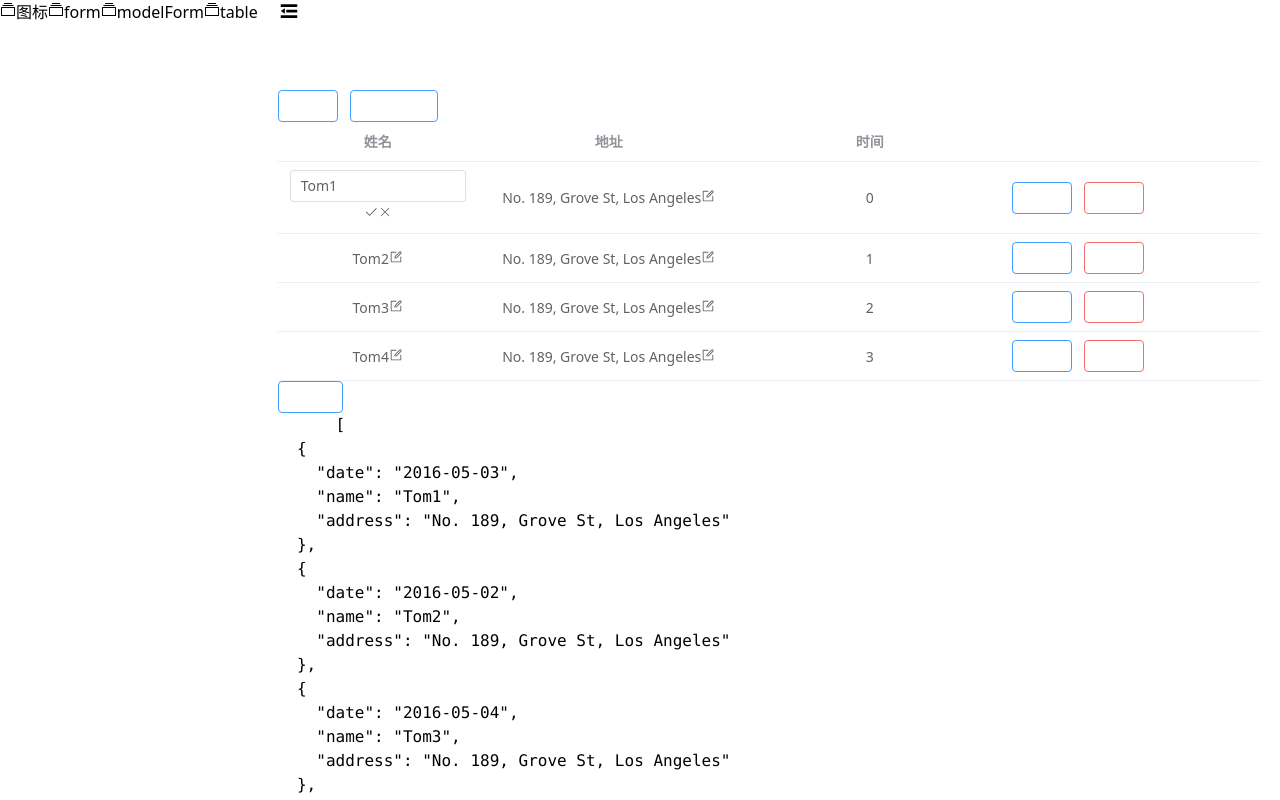
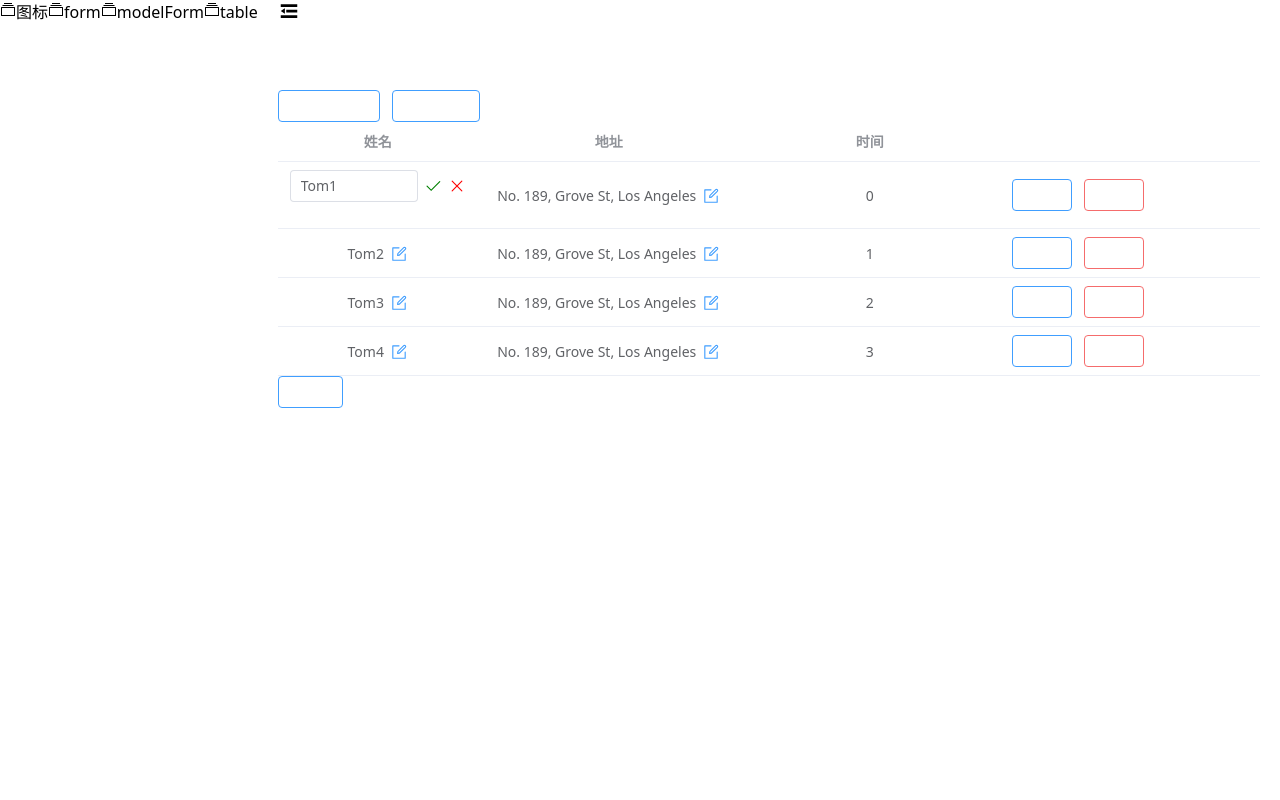
Before and after one commit to nmy0808/nmy-element-ui, a Vue app: page /table in a window 1280 px wide. Both pictures are taken after a click on the element 395 px from the left and 186 px from the top of the page. Built offline with nearby package versions, Linux system fonts and the light colour scheme.

Commit message:
feat: 增加NTable组件开启编辑时的验证功能

```diff
--- a/src/components/nTable/src/index.vue
+++ b/src/components/nTable/src/index.vue
@@ -4,6 +4,7 @@ import { ITableOptions } from './types/options'
 import NIcon from '@/components/cIcon/index.vue'
 import { ElFormType } from '@/components/nForm/src/types/elForm'
 import cloneDeep from 'lodash/cloneDeep'
+import isEqual from 'lodash/isEqual'
 
 const props = defineProps({
   options: {
@@ -13,6 +14,11 @@ const props = defineProps({
   data: {
     type: Array,
     required: true
+  },
+  // 单独配置表格操作项
+  actionTableColumnOptions: {
+    type: Object,
+    default: () => ({})
   }
 })
 
@@ -62,7 +68,8 @@ const handleActiveEdit = (scope: any) => {
 }
 
 // 单元格: 点击单元格确认编辑
-const handleConfirm = (scope: any) => {
+const handleConfirm = async (scope: any) => {
+  await validate()
   activeColEditId.value = -1
   activeRowIndex.value = -1
   const index = scope.$index
@@ -74,8 +81,14 @@ const handleConfirm = (scope: any) => {
     index,
     data: cloneDeep(dataClone.value)
   }
+  const flag = isEqual(row, oldRow)
+  // 只有修改了数据, 才会触发事件
+  if (!flag) {
     emit('confirm', payload)
     return payload
+  } else {
+    return null
+  }
 }
 
 // 行 和 单元格: 点击取消编辑
@@ -86,9 +99,11 @@ const handleCancel = () => {
   dataClone.value = cloneDeep(props.data)
 }
 // 行: 确定当前行编辑
-const confirmRowEdit = () => {
+const confirmRowEdit = async () => {
+  await validate()
   const $index = activeRowIndex.value
-  const scope = { $index, row: dataClone.value[$index] }
+  const row = dataClone.value[$index]
+  const scope = { $index, row }
   return handleConfirm(scope)
 }
 
@@ -97,7 +112,33 @@ const handleRowClick = (row: any, column: any) => {
   console.log(row)
   console.log(column)
 }
-
+// 验证当前行
+function validate() {
+  let formRefList = []
+  const promiseList: Promise<any>[] = []
+  if (Array.isArray(formRef.value)) {
+    formRefList = formRef.value
+  } else {
+    formRef.value && formRefList.push(formRef.value)
+  }
+  formRefList.forEach((formRef) => {
+    const promise = new Promise((resolve, reject) => {
+      ;(formRef as ElFormType).validate((valid) => {
+        if (valid) {
+          resolve(valid)
+        } else {
+          reject(valid)
+        }
+      })
+    })
+    promiseList.push(promise)
+  })
+  return new Promise((resolve, reject) => {
+    Promise.all(promiseList).then((_) => {
+      resolve(true)
+    })
+  })
+}
 defineExpose({
   activeRowEditByIndex,
   confirmRowEdit,
@@ -130,6 +171,9 @@ defineExpose({
                 activeRowIndex === scope.$index)
             "
           >
+            <el-form :model="dataClone[scope.$index]" ref="formRef">
+              <el-form-item :prop="item.prop" :rules="item.rules as any || []">
+                <div class="col-edit-box">
                   <slot
                     v-if="item.editSlot"
                     :name="item.editSlot"
@@ -145,14 +189,21 @@ defineExpose({
                     <NIcon
                       icon="check"
                       @click.stop="handleConfirm(scope)"
-                class="icon-edit"
+                      :size="18"
+                      color="green"
+                      class="icon"
                     ></NIcon>
                     <NIcon
                       icon="close"
                       @click.stop="handleCancel"
-                class="icon-edit"
+                      :size="18"
+                      color="red"
+                      class="icon"
                     ></NIcon>
                   </template>
+                </div>
+              </el-form-item>
+            </el-form>
           </template>
           <!-- 当前没有开启编辑的状态 -->
           <template v-else>
@@ -170,15 +221,17 @@ defineExpose({
             <!--  编辑按钮 -->
             <NIcon
               v-if="item.editable"
+              class="icon-edit icon"
               icon="edit"
+              :size="18"
+              color="#409eff"
               @click.stop="handleActiveEdit(scope)"
-              class="icon-edit"
             ></NIcon>
           </template>
         </template>
       </el-table-column>
     </template>
-    <el-table-column>
+    <el-table-column v-bind="actionTableColumnOptions">
       <template #default="scope">
         <!-- 如果当前开启了行编辑, 当前行显示 取消保存 按钮 -->
         <template v-if="activeRowIndex === scope.$index">
@@ -202,8 +255,15 @@ defineExpose({
 </template>
 
 <style scoped lang="scss">
-.icon-edit {
+.col-edit-box {
+  display: flex;
+  align-items: center;
+}
+.icon {
   cursor: pointer;
+  position: relative;
+  top: 4px;
+  margin-left: 6px;
 }
 </style>
 <script lang="ts">
--- a/src/components/nTable/src/types/options.ts
+++ b/src/components/nTable/src/types/options.ts
@@ -1,9 +1,13 @@
+import { RuleItem } from './rules'
+
 export interface ITableOptions {
   label: string
   prop?: string
+  type?: string
   width?: string | number
   align?: 'left' | 'center' | 'right'
   slot?: string
   editable?: boolean // 当前单元格是否支持编辑
   editSlot?: string // 当前单元格表单编辑插槽
+  rules?: RuleItem[] // 开启单元格编辑验证
 }
--- /dev/null
+++ b/src/components/nTable/src/types/rules.ts
@@ -0,0 +1,212 @@
+// >>>>> Rule
+// Modified from https://github.com/yiminghe/async-validator/blob/0d51d60086a127b21db76f44dff28ae18c165c47/src/index.d.ts
+export type RuleType =
+  | 'string'
+  | 'number'
+  | 'boolean'
+  | 'method'
+  | 'regexp'
+  | 'integer'
+  | 'float'
+  | 'array'
+  | 'object'
+  | 'enum'
+  | 'date'
+  | 'url'
+  | 'hex'
+  | 'email'
+  | 'pattern'
+  | 'any'
+
+export interface ValidateOption {
+  // whether to suppress internal warning
+  suppressWarning?: boolean
+
+  // whether to suppress validator error
+  suppressValidatorError?: boolean
+
+  // when the first validation rule generates an error stop processed
+  first?: boolean
+
+  // when the first validation rule of the specified field generates an error stop the field processed, 'true' means all fields.
+  firstFields?: boolean | string[]
+
+  messages?: Partial<ValidateMessages>
+
+  /** The name of rules need to be trigger. Will validate all rules if leave empty */
+  keys?: string[]
+
+  error?: (rule: InternalRuleItem, message: string) => ValidateError
+}
+
+export type SyncErrorType = Error | string
+export type SyncValidateResult = boolean | SyncErrorType | SyncErrorType[]
+export type ValidateResult = void | Promise<void> | SyncValidateResult
+
+export interface RuleItem {
+  type?: RuleType // default type is 'string'
+  required?: boolean
+  pattern?: RegExp | string
+  min?: number // Range of type 'string' and 'array'
+  max?: number // Range of type 'string' and 'array'
+  len?: number // Length of type 'string' and 'array'
+  enum?: Array<string | number | boolean | null | undefined> // possible values of type 'enum'
+  whitespace?: boolean
+  fields?: Record<string, Rule> // ignore when without required
+  options?: ValidateOption
+  defaultField?: Rule // 'object' or 'array' containing validation rules
+  trigger: ('change' | 'blur') | string[]
+  transform?: (value: Value) => Value
+  message?: string | ((a?: string) => string)
+  asyncValidator?: (
+    rule: InternalRuleItem,
+    value: Value,
+    callback: (error?: string | Error) => void,
+    source: Values,
+    options: ValidateOption
+  ) => void | Promise<void>
+  validator?: (
+    rule: InternalRuleItem,
+    value: Value,
+    callback: (error?: string | Error) => void,
+    source: Values,
+    options: ValidateOption
+  ) => SyncValidateResult | void
+}
+
+export type Rule = RuleItem | RuleItem[]
+
+export type Rules = Record<string, Rule>
+
+/**
+ *  Rule for validating a value exists in an enumerable list.
+ *
+ *  @param rule The validation rule.
+ *  @param value The value of the field on the source object.
+ *  @param source The source object being validated.
+ *  @param errors An array of errors that this rule may add
+ *  validation errors to.
+ *  @param options The validation options.
+ *  @param options.messages The validation messages.
+ *  @param type Rule type
+ */
+export type ExecuteRule = (
+  rule: InternalRuleItem,
+  value: Value,
+  source: Values,
+  errors: string[],
+  options: ValidateOption,
+  type?: string
+) => void
+
+/**
+ *  Performs validation for any type.
+ *
+ *  @param rule The validation rule.
+ *  @param value The value of the field on the source object.
+ *  @param callback The callback function.
+ *  @param source The source object being validated.
+ *  @param options The validation options.
+ *  @param options.messages The validation messages.
+ */
+export type ExecuteValidator = (
+  rule: InternalRuleItem,
+  value: Value,
+  callback: (error?: string[]) => void,
+  source: Values,
+  options: ValidateOption
+) => void
+
+// >>>>> Message
+type ValidateMessage<T extends any[] = unknown[]> =
+  | string
+  | ((...args: T) => string)
+type FullField = string | undefined
+type EnumString = string | undefined
+type Pattern = string | RegExp | undefined
+type Range = number | undefined
+type Type = string | undefined
+
+export interface ValidateMessages {
+  default?: ValidateMessage
+  required?: ValidateMessage<[FullField]>
+  enum?: ValidateMessage<[FullField, EnumString]>
+  whitespace?: ValidateMessage<[FullField]>
+  date?: {
+    format?: ValidateMessage
+    parse?: ValidateMessage
+    invalid?: ValidateMessage
+  }
+  types?: {
+    string?: ValidateMessage<[FullField, Type]>
+    method?: ValidateMessage<[FullField, Type]>
+    array?: ValidateMessage<[FullField, Type]>
+    object?: ValidateMessage<[FullField, Type]>
+    number?: ValidateMessage<[FullField, Type]>
+    date?: ValidateMessage<[FullField, Type]>
+    boolean?: ValidateMessage<[FullField, Type]>
+    integer?: ValidateMessage<[FullField, Type]>
+    float?: ValidateMessage<[FullField, Type]>
+    regexp?: ValidateMessage<[FullField, Type]>
+    email?: ValidateMessage<[FullField, Type]>
+    url?: ValidateMessage<[FullField, Type]>
+    hex?: ValidateMessage<[FullField, Type]>
+  }
+  string?: {
+    len?: ValidateMessage<[FullField, Range]>
+    min?: ValidateMessage<[FullField, Range]>
+    max?: ValidateMessage<[FullField, Range]>
+    range?: ValidateMessage<[FullField, Range, Range]>
+  }
+  number?: {
+    len?: ValidateMessage<[FullField, Range]>
+    min?: ValidateMessage<[FullField, Range]>
+    max?: ValidateMessage<[FullField, Range]>
+    range?: ValidateMessage<[FullField, Range, Range]>
+  }
+  array?: {
+    len?: ValidateMessage<[FullField, Range]>
+    min?: ValidateMessage<[FullField, Range]>
+    max?: ValidateMessage<[FullField, Range]>
+    range?: ValidateMessage<[FullField, Range, Range]>
+  }
+  pattern?: {
+    mismatch?: ValidateMessage<[FullField, Value, Pattern]>
+  }
+}
+
+export interface InternalValidateMessages extends ValidateMessages {
+  clone: () => InternalValidateMessages
+}
+
+// >>>>> Values
+export type Value = any
+export type Values = Record<string, Value>
+
+// >>>>> Validate
+export interface ValidateError {
+  message?: string
+  fieldValue?: Value
+  field?: string
+}
+
+export type ValidateFieldsError = Record<string, ValidateError[]>
+
+export type ValidateCallback = (
+  errors: ValidateError[] | null,
+  fields: ValidateFieldsError | Values
+) => void
+
+export interface RuleValuePackage {
+  rule: InternalRuleItem
+  value: Value
+  source: Values
+  field: string
+}
+
+export interface InternalRuleItem extends Omit<RuleItem, 'validator'> {
+  field?: string
+  fullField?: string
+  fullFields?: string[]
+  validator?: RuleItem['validator'] | ExecuteValidator
+}
--- a/src/views/table/index.vue
+++ b/src/views/table/index.vue
@@ -1,6 +1,7 @@
 <script setup lang="ts">
 import { ITableOptions } from '@/components/nTable/src/types/options'
 import NTable from '@/components/nTable/src/index.vue'
+import { ElForm } from 'element-plus'
 const data = ref([
   {
     date: '2016-05-03',
@@ -30,14 +31,19 @@ const options = ref<ITableOptions[]>([
     width: '200px',
     align: 'center',
     editable: true,
-    editSlot: 'edit_name'
+    editSlot: 'edit_name',
+    rules: [{ required: true, message: 'name~~', trigger: ['change', 'blur'] }]
   },
   {
     label: '地址',
     prop: 'address',
     width: '',
     align: 'center',
-    editable: true
+    editable: true,
+    rules: [
+      { required: true, message: 'required ~~', trigger: ['change', 'blur'] },
+      { min: 2, max: 6, message: '2 ~ 6', trigger: ['change', 'blur'] }
+    ]
   },
   {
     label: '时间',
@@ -46,12 +52,6 @@ const options = ref<ITableOptions[]>([
     align: 'center',
     slot: 'date'
   }
-  // {
-  //   label: '操作',
-  //   width: '',
-  //   align: 'center',
-  //   slot: 'action'
-  // }
 ])
 const tableRef = ref<InstanceType<typeof NTable> | null>(null)
 const handleActiveRow = () => {
@@ -67,11 +67,28 @@ const handleConfirm = (data: any) => {
 const handleEditRow = (index: number) => {
   tableRef.value?.activeRowEditByIndex(index)
 }
+
+const name = ref('')
+
+const params = ref({
+  name: ''
+})
+const demoFormRef = ref<InstanceType<typeof ElForm> | null>(null)
+
+const demoReset = () => {
+  demoFormRef.value?.resetFields()
+}
+const demoRules = {
+  name: [{ required: true, message: 'name~~', trigger: ['change', 'blur'] }]
+}
+const nameRules = [
+  { required: true, message: 'name~~', trigger: ['change', 'blur'] }
+]
 </script>
 
 <template>
   <div class="">
-    <el-button type="primary" @click="handleActiveRow">激活</el-button>
+    <el-button type="primary" @click="handleActiveRow">激活某一行</el-button>
     <el-button type="primary" @click="handleCancelActiveRow"
       >取消激活</el-button
     >
@@ -92,9 +109,17 @@ const handleEditRow = (index: number) => {
         <el-button type="danger">删除</el-button>
       </template>
     </NTable>
-    <pre>
+
+    <!-- <pre>
       {{ data }}
-    </pre>
+    </pre> -->
+
+    <!-- <el-form ref="demoFormRef" :model="params">
+      <el-form-item label="name" prop="name" :rules="nameRules">
+        <el-input v-model="params.name"></el-input>
+      </el-form-item>
+    </el-form>
+    <el-button type="primary" @click="demoReset">重置</el-button> -->
   </div>
 </template>
 
```
Lines whose indentation alone changed are shown as unchanged.
